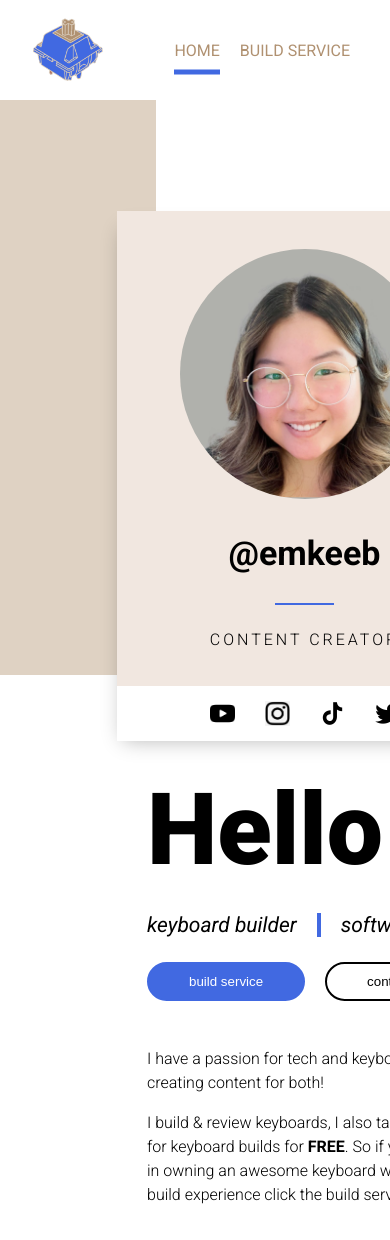
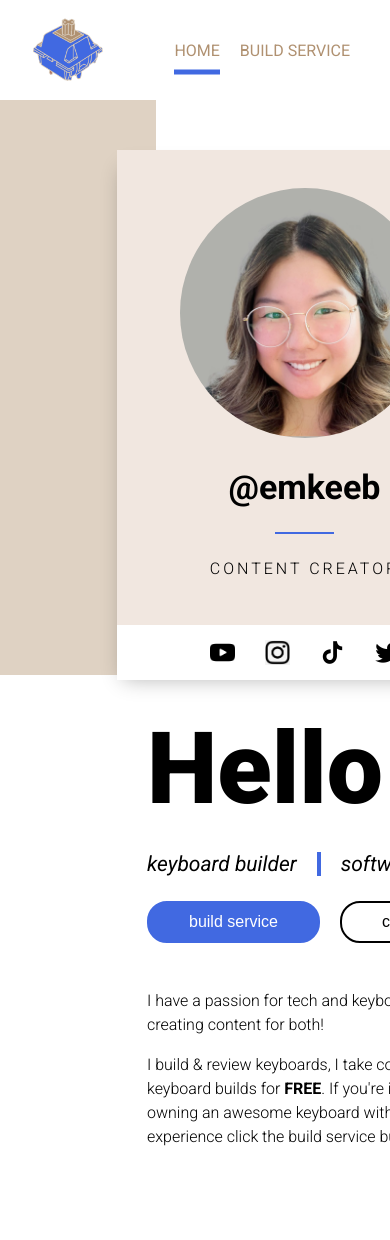
Before and after one commit to emkeeb/emkeeb-website, a React (Create React App) app: page / in a window 390 px wide. Shown: the top 1240 px of the page. After the commit the page ends 1195 px from the top, so only its background shows below. Built offline with nearby package versions, Linux system fonts and the light colour scheme.

Commit message:
making everything look better responsive

```diff
--- a/src/BuildService/styles.js
+++ b/src/BuildService/styles.js
@@ -14,5 +14,9 @@ const StyledFAQ = styled.div`
   margin: 0 15%;
   padding-top: 25px;
   text-align: left;
+
+  @media (max-width: 960px) {
+    margin: 0 15px;
+  }
 `;
 export { StyledGridContainer, StyledFAQ };
--- a/src/Components/LandingPageCard/styles.js
+++ b/src/Components/LandingPageCard/styles.js
@@ -21,7 +21,7 @@ const ProfilePicture = styled.img`
 const NameTitle = styled.div`
   text-align: center;
   font-size: ${FontSize.header};
-  margin: 8%;
+  margin: 25px;
 `;
 
 const StyledHr = styled.hr`
--- a/src/Components/PictureCard/styles.js
+++ b/src/Components/PictureCard/styles.js
@@ -21,7 +21,7 @@ const StyledTitleCard = styled.div`
   border-left: 2px solid ${Colors.accent};
   padding-left: 5px;
   width: fit-content;
-  margin: auto;
+  margin: 15px auto 0 auto;
 `;
 
 const StyledCardnfo = styled.div`
--- a/src/Home/index.js
+++ b/src/Home/index.js
@@ -1,7 +1,6 @@
 import { useNavigate } from "react-router-dom";
 import {
   StyledPageLandingBlock,
-  StyledInfoContainer,
   StyledLandingPageHeader,
   LandingPageContentWrapper,
   StyledSpanBorder,
@@ -34,22 +33,25 @@ const Home = () => {
             <div className="margin-top-xl margin-bottom-xl">
               <ButtonPrimary
                 onClick={() => navigateTo("build-service")}
-                className="margin-right-lg"
+                className="margin-right-lg font-size-body"
               >
                 build service
               </ButtonPrimary>
-              <ButtonSecondary onClick={() => navigateTo("")}>
+              <ButtonSecondary
+                onClick={() => navigateTo("")}
+                className="font-size-body"
+              >
                 contact me
               </ButtonSecondary>
             </div>
             <div className="font-light font-line-height-x2 padding-top-xs">
-              <p>
+              <p className="font-size-body">
                 I have a passion for tech and keyboards, and love creating
                 content for both!
               </p>
-              <p>
-                I build & review keyboards, I also take commissions for keyboard
-                builds for <b>FREE</b>. So if you're interested in owning an
+              <p className="font-size-body">
+                I build & review keyboards, I take commissions for keyboard
+                builds for <b>FREE</b>. If you're interested in owning an
                 awesome keyboard with a personal build experience click the
                 build service button above!
               </p>
@@ -57,7 +59,6 @@ const Home = () => {
           </StyledLandingPageHeader>
         </LandingPageContentWrapper>
       </StyledPageLandingBlock>
-      <StyledInfoContainer />
     </div>
   );
 };
--- a/src/Home/styles.js
+++ b/src/Home/styles.js
@@ -22,6 +22,10 @@ const LandingPageContentWrapper = styled.div`
   position: absolute;
   top: 25%;
   left: 30%;
+
+  @media (max-width: 960px) {
+    top: 150px;
+  }
 `;
 
 const StyledSpanBorder = styled.span`
```
